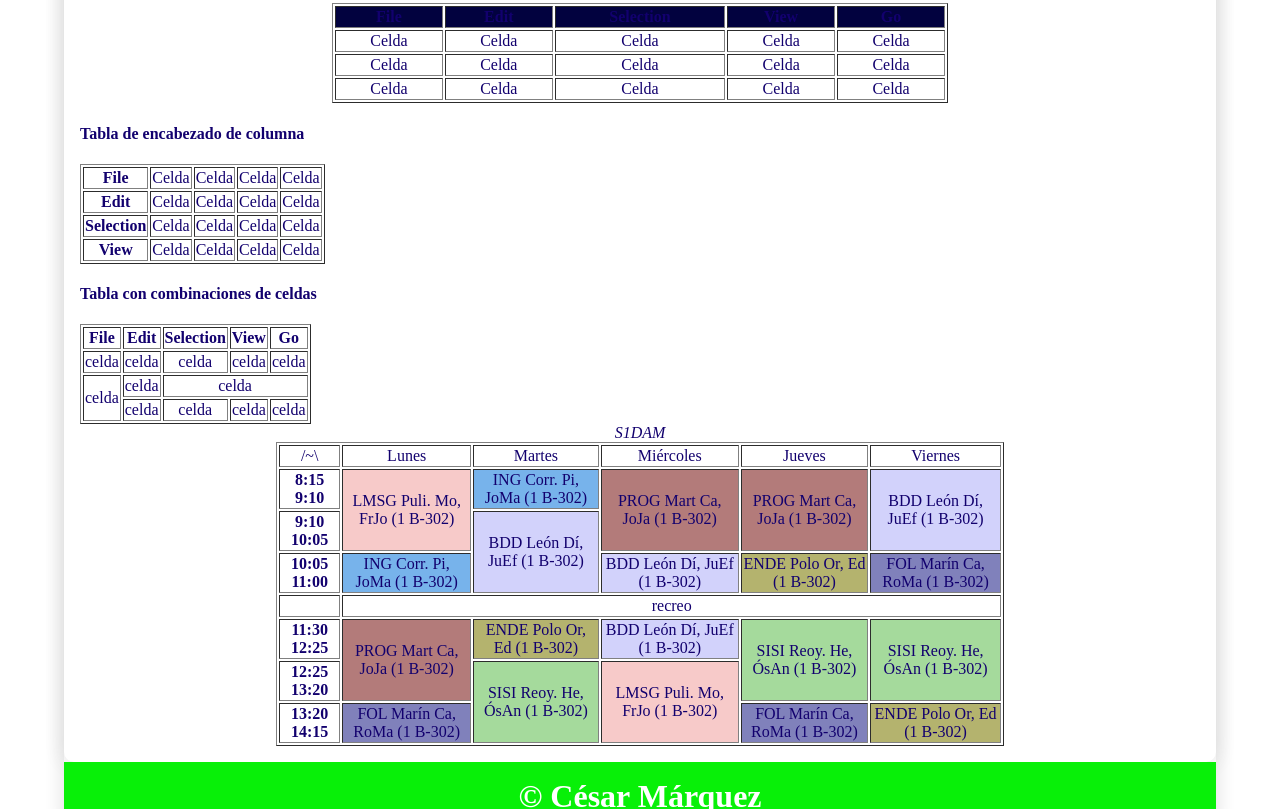
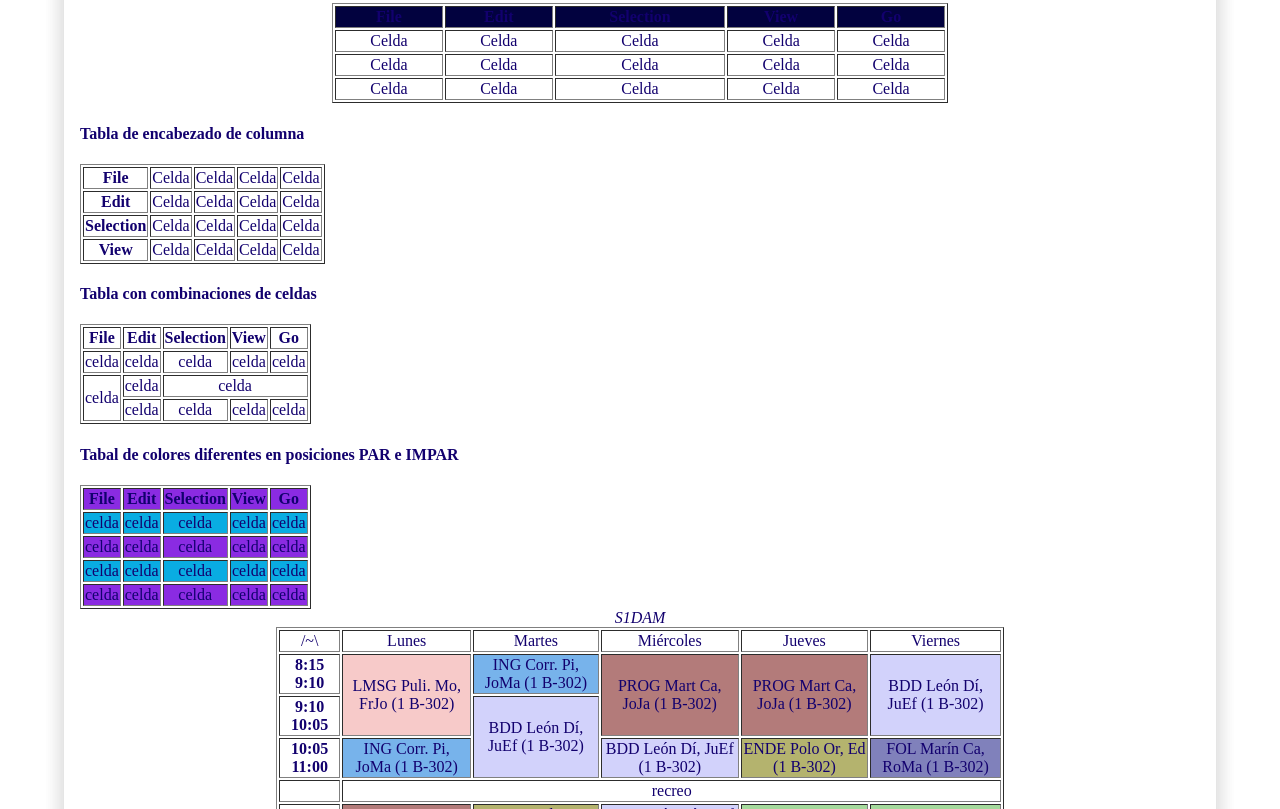
Before and after one commit to CesarMaarquez/Web, a plain HTML site: page web/tablas.html in a window 1280 px wide. Shown: the part 362-1171 px from the top of the page. Drawn offline with Linux system fonts and the light colour scheme.

Commit message:
Version2

```diff
--- a/web/css/style.css
+++ b/web/css/style.css
@@ -244,6 +244,7 @@ span4 {
 
 #listas dl dt {
     background-color: aqua;
+    display: inline;
 }
 
 #listas ul ul ul {
@@ -299,3 +300,15 @@ span4 {
 .w-100 {
     width: 100%;
 }
+
+ .in-line {
+    display: inline;
+ }
+
+ table.tstriped tr:nth-child(odd) {
+    background-color: blueviolet;
+ }
+
+ table.tstriped tr:nth-child(even) {
+    background-color: rgb(9, 172, 226);
+ }
--- a/web/tablas.html
+++ b/web/tablas.html
@@ -163,6 +163,44 @@
 
                         </tr>
                     </table>
+<h4>Tabal de colores diferentes en posiciones PAR e IMPAR</h4>
+                    <table border="1" class="tstriped">
+                        <tr>
+                            <th>File</th>
+                            <th>Edit</th>
+                            <th>Selection</th>
+                            <th>View</th>
+                            <th>Go</th>
+                        </tr>
+                        <tr>
+                            <td>celda</td>
+                            <td>celda</td>
+                            <td>celda</td>
+                            <td>celda</td>
+                            <td>celda</td>
+                        </tr>
+                        <tr>
+                            <td>celda</td>
+                            <td>celda</td>
+                            <td>celda</td>
+                            <td>celda</td>
+                            <td>celda</td>
+                        </tr>
+                        <tr>
+                            <td>celda</td>
+                            <td>celda</td>
+                            <td>celda</td>
+                            <td>celda</td>
+                            <td>celda</td>
+                        </tr>
+                        <tr>
+                            <td>celda</td>
+                            <td>celda</td>
+                            <td>celda</td>
+                            <td>celda</td>
+                            <td>celda</td>
+                        </tr>
+                    </table>
 
                     <table border="1" class="tablacentrada"> <div class="text-center"><em>S1DAM</em></div>
                         <tr>
```
Also changed, not shown: web/formularios.html (+37 -0 lines), web/listas.html (+3 -0 lines).
